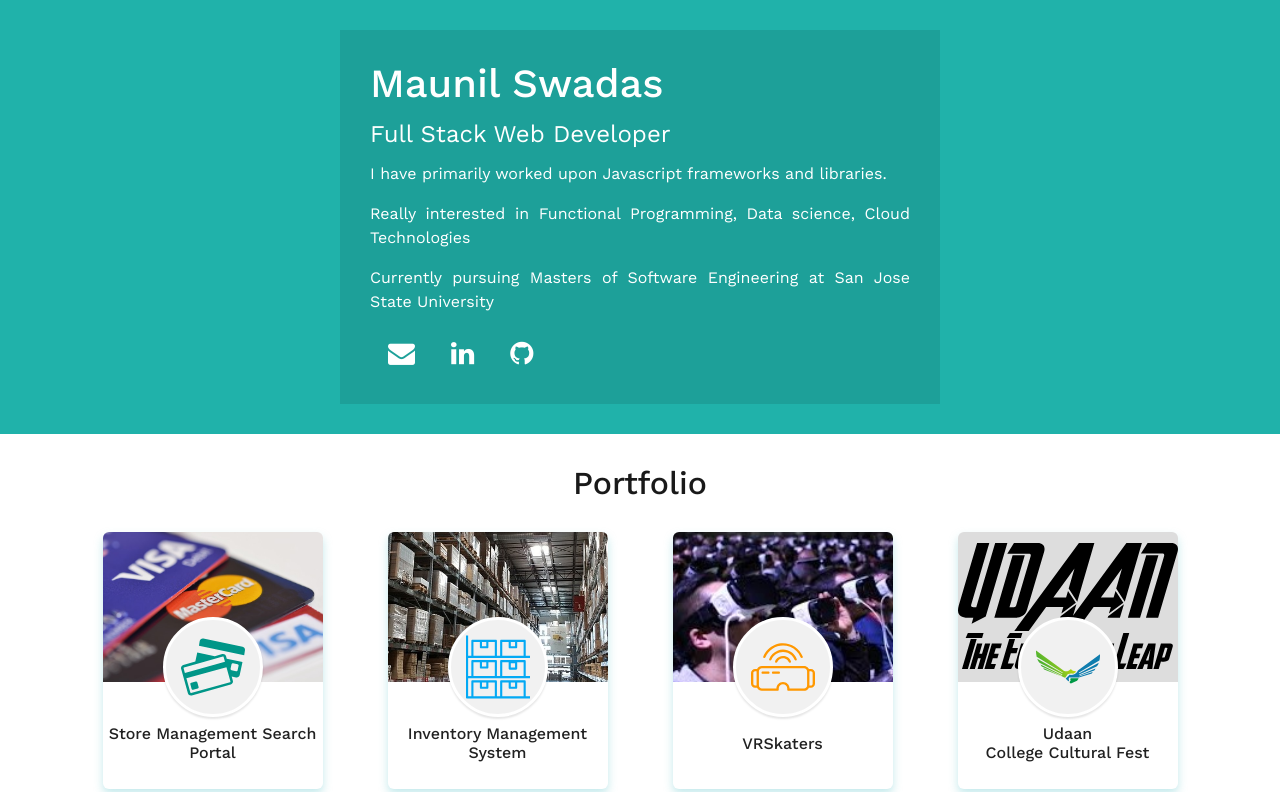
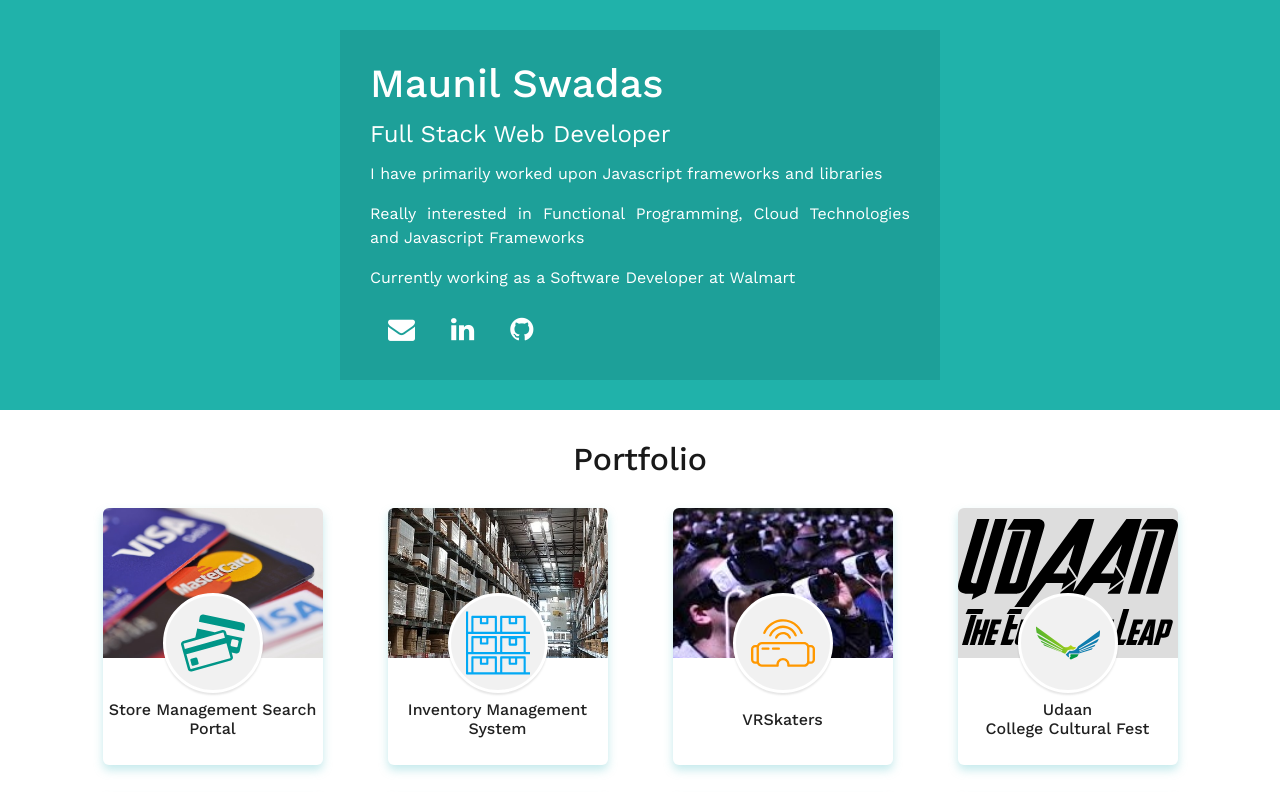
Before and after one commit to maunilswadas/maunilswadas.github.io, a plain HTML site: page index.html in a window 1280 px wide. Shown: the top 792 px of the page. Drawn offline with nearby package versions, Linux system fonts and the light colour scheme.

Commit message:
Update index.html

```diff
--- a/index.html
+++ b/index.html
@@ -18,13 +18,13 @@
             <span class="ms-technologies">Full Stack Web Developer</span>
             <div class="ms-about-me">
                 <p>
-                    I have primarily worked upon Javascript frameworks and libraries.
+                    I have primarily worked upon Javascript frameworks and libraries
                 </p>
                 <p>
-                    Really interested in Functional Programming, Data science, Cloud Technologies
+                    Really interested in Functional Programming, Cloud Technologies and Javascript Frameworks
                 </p>
                 <p>
-                    Currently pursuing Masters of Software Engineering at San Jose State University
+                    Currently working as a Software Developer at Walmart
                 </p>
             </div>
             <div class="social-profiles">
```
